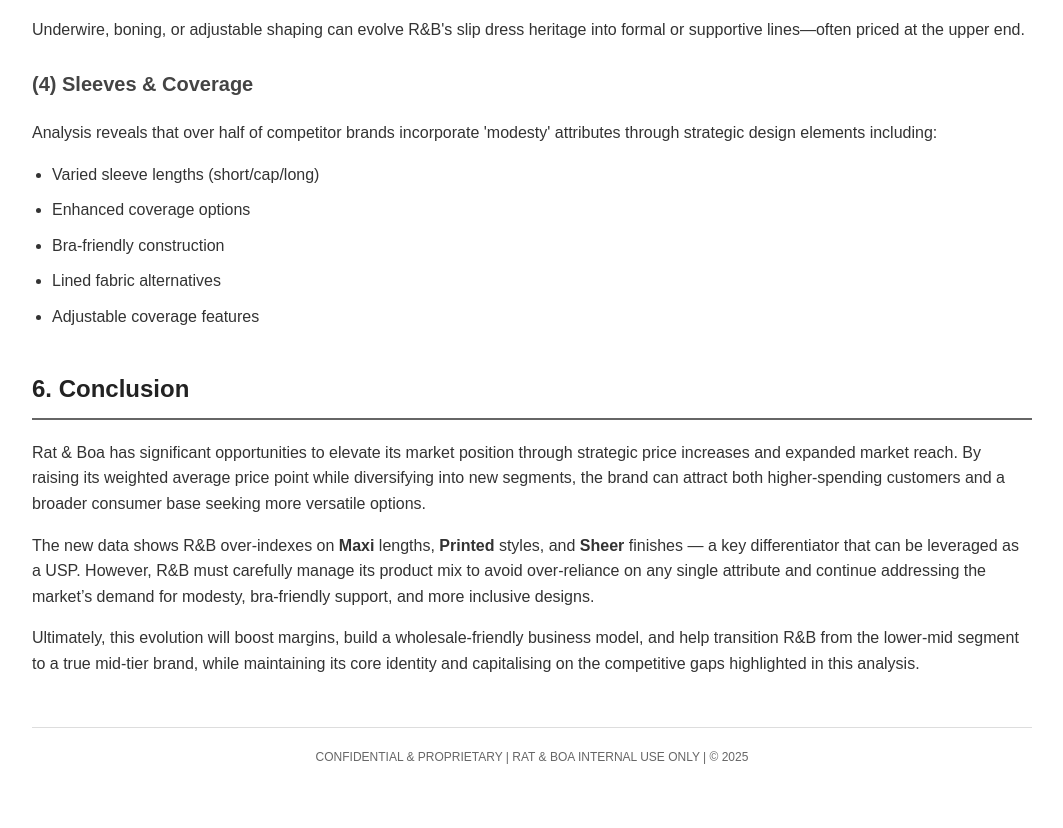
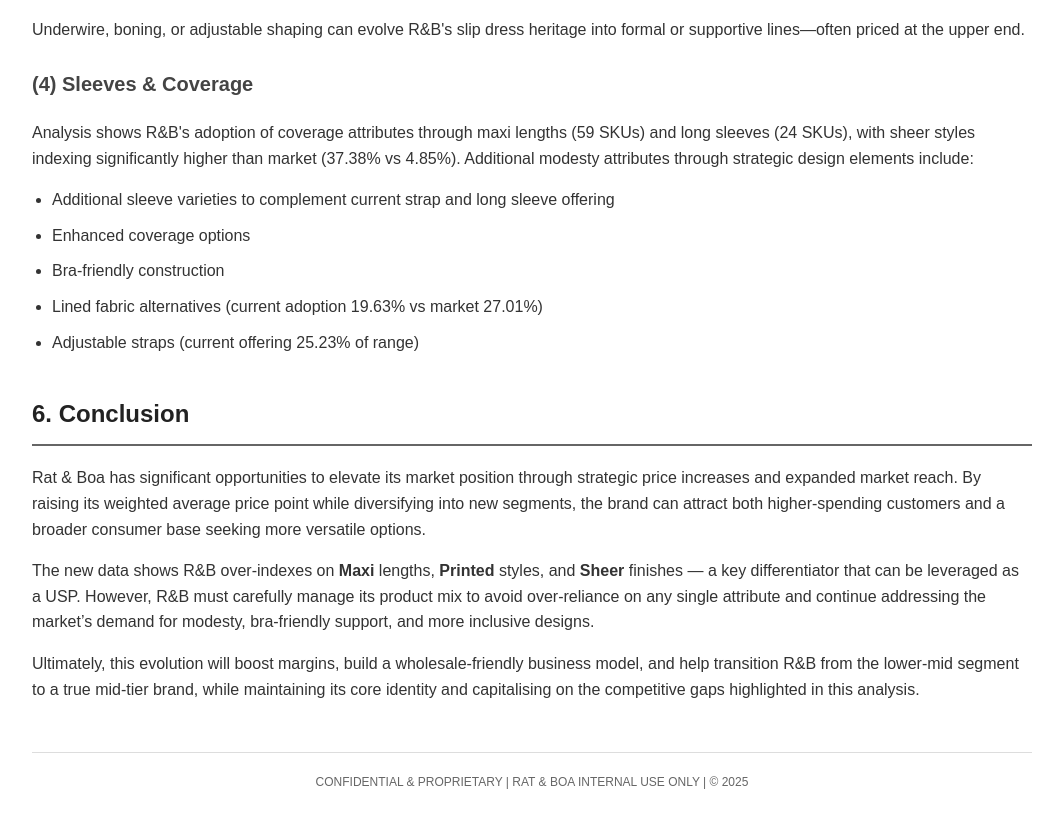
Before and after one commit to noetiqnoetiq/brand_reports, a plain HTML site: page index.html in a window 1280 px wide. Shown: the part 3023-3851 px from the top of the page, without its empty margins (108-1171 px from the left). Before the commit the page ends 3830 px from the top, so only its background shows below. Drawn offline with Linux system fonts and the light colour scheme.

Commit message:
Update index.html

```diff
--- a/index.html
+++ b/index.html
@@ -446,16 +446,16 @@
 
       <h3>(4) Sleeves & Coverage</h3>
       <p>
-        Analysis reveals that over half of competitor brands incorporate 'modesty'
-        attributes through strategic design elements including:
+        Analysis shows R&B's  adoption of coverage attributes through maxi lengths (59 SKUs) and long sleeves (24 SKUs), with sheer styles indexing significantly higher than market (37.38% vs 4.85%). Additional modesty attributes through strategic design elements include:
       </p>
       <ul>
-        <li>Varied sleeve lengths (short/cap/long)</li>
+        <li>Additional sleeve varieties to complement current strap and long sleeve offering</li>
         <li>Enhanced coverage options</li>
         <li>Bra-friendly construction</li>
-        <li>Lined fabric alternatives</li>
-        <li>Adjustable coverage features</li>
+        <li>Lined fabric alternatives (current adoption 19.63% vs market 27.01%)</li>
+        <li>Adjustable straps (current offering 25.23% of range)</li>
       </ul>
+
     </div>
 
     <!-- SECTION 6: Conclusion -->
```
